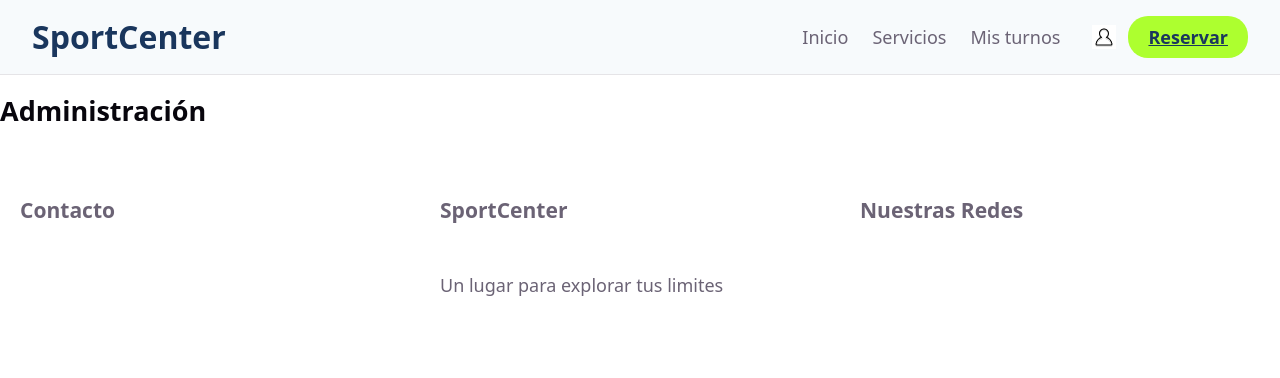
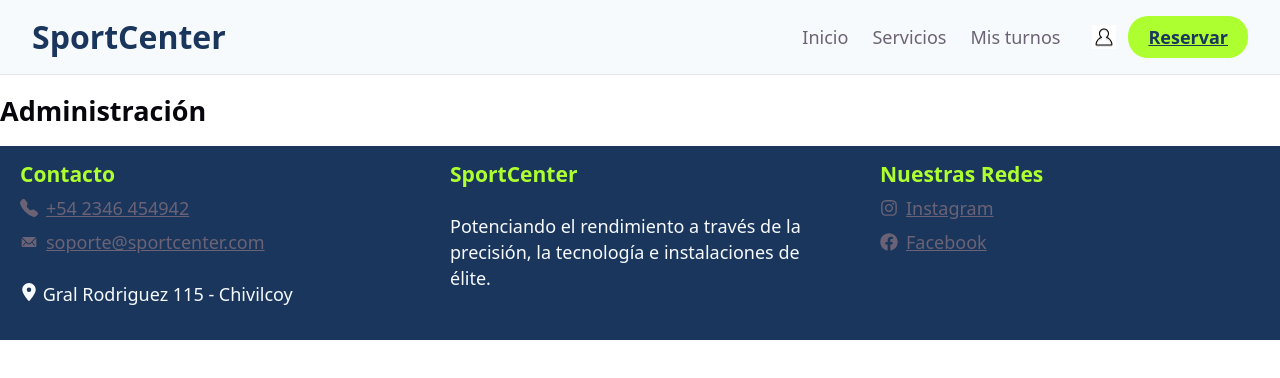
Before and after one commit to rociozapata/sportcenter-frontend, a React (Vite) app: page /admin in a window 1280 px wide. Shown: the top 378 px of the page. Built offline with nearby package versions, Linux system fonts and the light colour scheme.

Commit message:
feat: style and desing to footer

```diff
--- a/package.json
+++ b/package.json
@@ -12,6 +12,7 @@
   "dependencies": {
     "react": "^19.2.6",
     "react-dom": "^19.2.6",
+    "react-icons": "^5.6.0",
     "react-router-dom": "^7.17.0"
   },
   "devDependencies": {
--- a/src/components/Footer.css
+++ b/src/components/Footer.css
@@ -3,24 +3,41 @@
     flex-direction: column;
     text-align: center;
     gap: 20px;
-    justify-content: space-between;
-    padding: 30px 20px;
+    padding: 15px 20px;
+
+    background-color: var(--primary);
+    font-family: var(--sans);
+    color: var(--neutral);
 }
 
 .footer section{
     display: flex;
     flex-direction: column;
-    gap: 10px;
+    gap: 8px;
+    flex-wrap: wrap;
+
 }
 
+.footer a{
+    color: var(--text);
+    display: flex;
+    flex-direction: row;
+    align-items: center;
+    gap: 8px;
+}
 
-
+.footer h3{
+    margin: 0;
+    color: var(--secondary);
+}
 
 @media (min-width: 768px) {
     .footer{
         flex-direction: row;
         justify-content: space-between;
         text-align: left;
+        align-items: flex-start;
+        gap: 50px;
     }
 
     .footer section{
--- a/src/components/Footer.tsx
+++ b/src/components/Footer.tsx
@@ -1,21 +1,31 @@
 import "./Footer.css";
+import { BsTelephoneFill } from "react-icons/bs";
+import { IoIosMail } from "react-icons/io";
+import { FaFacebook, FaInstagram } from "react-icons/fa";
+import { FaLocationDot } from "react-icons/fa6";
 
-function Footer (){
+function Footer() {
 
-    return(
-    <footer className="footer">
+    return (
+        <footer className="footer">
 
             <section>
                 <h3>Contacto</h3>
+                <a href="tel:+542346454942"><BsTelephoneFill /> +54 2346 454942</a>
+                <a href="mailto:soporte@sportcenter.com"><IoIosMail /> soporte@sportcenter.com</a>
+                <p><FaLocationDot /> Gral Rodriguez 115 - Chivilcoy </p>
             </section>
 
             <section>
-                <h3>SportCenter</h3>
-                <p>Un lugar para explorar tus limites</p>
+                <h3 id="sportcenter">SportCenter</h3>
+                <p>Potenciando el rendimiento a través de la precisión,
+                    la tecnología e instalaciones de élite.</p>
             </section>
 
-            <section>
-                <h3>Nuestras Redes</h3>
+            <section >
+                    <h3>Nuestras Redes</h3>
+                    <a href="https://www.instagram.com/sportcenter" target="_blank" rel="noopener noreferrer"><FaInstagram /> Instagram</a>
+                    <a href="https://www.facebook.com/sportcenter" target="_blank" rel="noopener noreferrer"><FaFacebook /> Facebook</a>
             </section>
 
 
```
Also changed, not shown: 1 other file (tests, documents, lock files or other folders).
